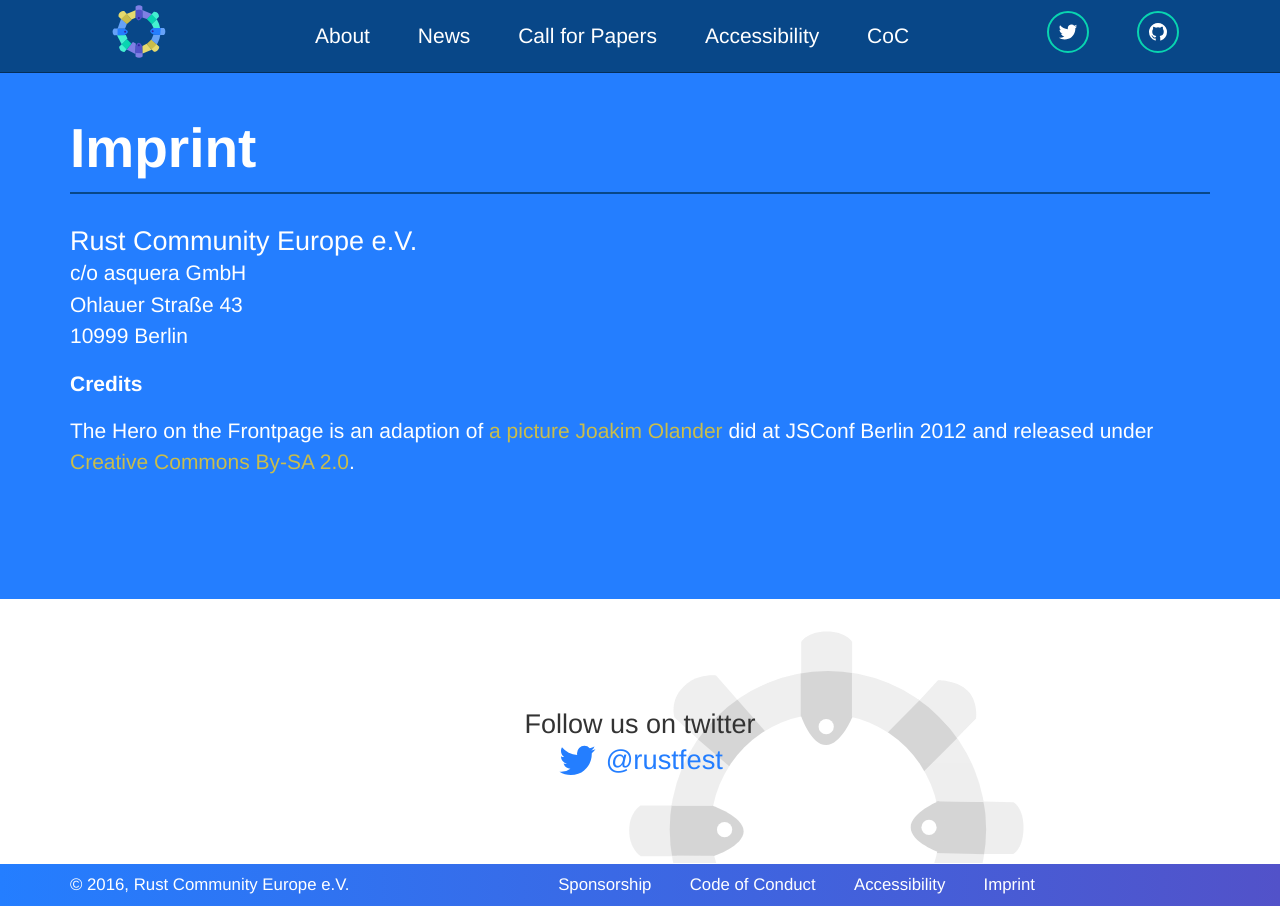
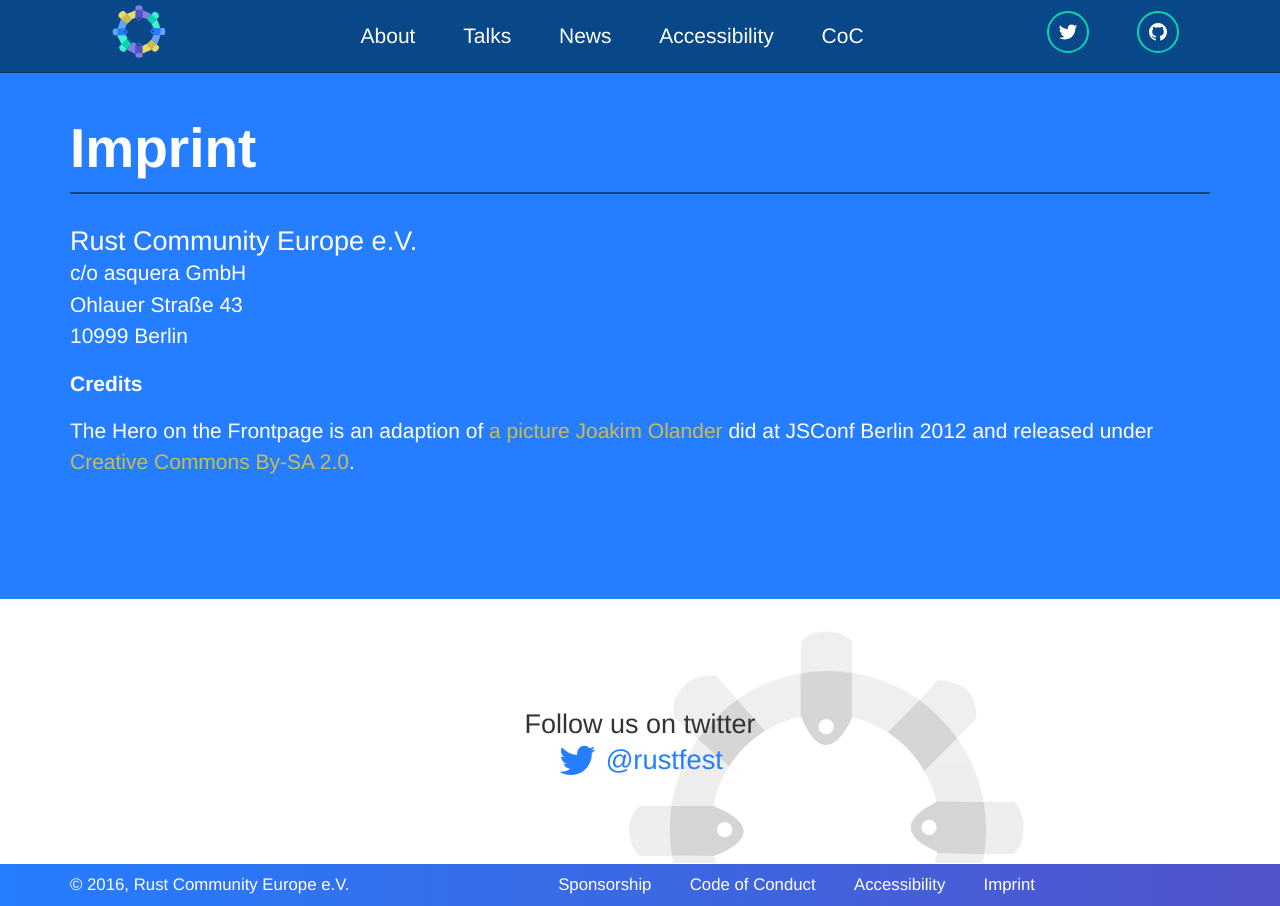
Before and after one commit to RustFestEU/blog.rustfest.eu, a Jekyll site: the page built from imprint.md, in a window 1280 px wide. Built offline with Jekyll 4.4.1, drawn with Linux system fonts in a browser that asks for light colours.

Commit message:
actiave for promotion

```diff
--- a/_data/header_menu.yml
+++ b/_data/header_menu.yml
@@ -1,9 +1,9 @@
 - title: "About"
   link: "/about"
+- title: "Talks"
+  link: "/talks"
 - title: "News"
   link: "/blog"
-- title: "Call for Papers"
-  link: "/papers"
 - title: "Accessibility"
   link: "/accessibility"
 - title: "CoC"
--- a/_data/speakers.yml
+++ b/_data/speakers.yml
@@ -33,6 +33,7 @@
 sonja:
   name: "Sonja Heinen"
   nick: sonjaheinen
+  featured: true
   desc: "Sonja is a semi-nomadic visual designer interested in the space where technology, art and society collide. In October 2014 she earned a Master‘s in Sustainable Design from Kingston University in London, then relocated to Berlin. She currently works as a Frontend developer and roams through open source communities."
   thumbnailUrl: sonja.jpg
   links:
@@ -44,6 +45,7 @@
       link: "https://github.com/sonjaheinen"
 stephan:
   name: "Stephan Hügel"
+  featured: true
   thumbnailUrl: stephan.jpg
   desc: "I'm a PhD candidate at the [UCL Centre for Advanced Spatial Analysis](http://www.bartlett.ucl.ac.uk/casa), in London. My research is focused on the \"smart cities\" movement, and socio-technical urban systems.  \r\n\r\nI'm the co-author of a [book chapter](http://www.amazon.com/Environmental-Sustainability-Development-Engineering-Technologies/dp/1466682825) on urban data visualisation, a [popular blog post on making maps with Python](http://sensitivecities.com/so-youd-like-to-make-a-map-using-python-EN.html), and [several in-depth data analysis and visualisation tutorials](https://github.com/urschrei/Geopython), as well as Tweet City, a visualisation project using tweets and buildings, which was [featured in Fast Company](http://www.fastcoexist.com/3017517/visualized/visualizing-londons-skyline-with-a-3-d-map-of-tweets).\r\n\r\nI've been teaching programming and data visualisation to undergraduates and postgraduates for three years, and have given talks at the Royal Geographic Society and the Bloomsbury festival. This is my first ever talk about programming languages!"
   links:
--- a/index.html
+++ b/index.html
@@ -81,7 +81,8 @@
   <section id="speakers">
     <h2>Speakers</h2>
     <ul class="speakers">
-      {% for speaker in site.data.speakers %}
+      {% for item in site.data.speakers %}
+        {% assign speaker = item[1] %}
         {% if speaker.featured %}
           <li class="speaker-box">
             <div  class="portrait">
@@ -96,7 +97,7 @@
               </ul>
             </div>
             <div class="desc">
-              {{speaker.desc}}
+              {{speaker.desc | markdownify | truncatewords: 50}}
             </div>
           </li>
         {% endif %}
```
Also changed, not shown: _data/talks.yml (+17 -17 lines).
